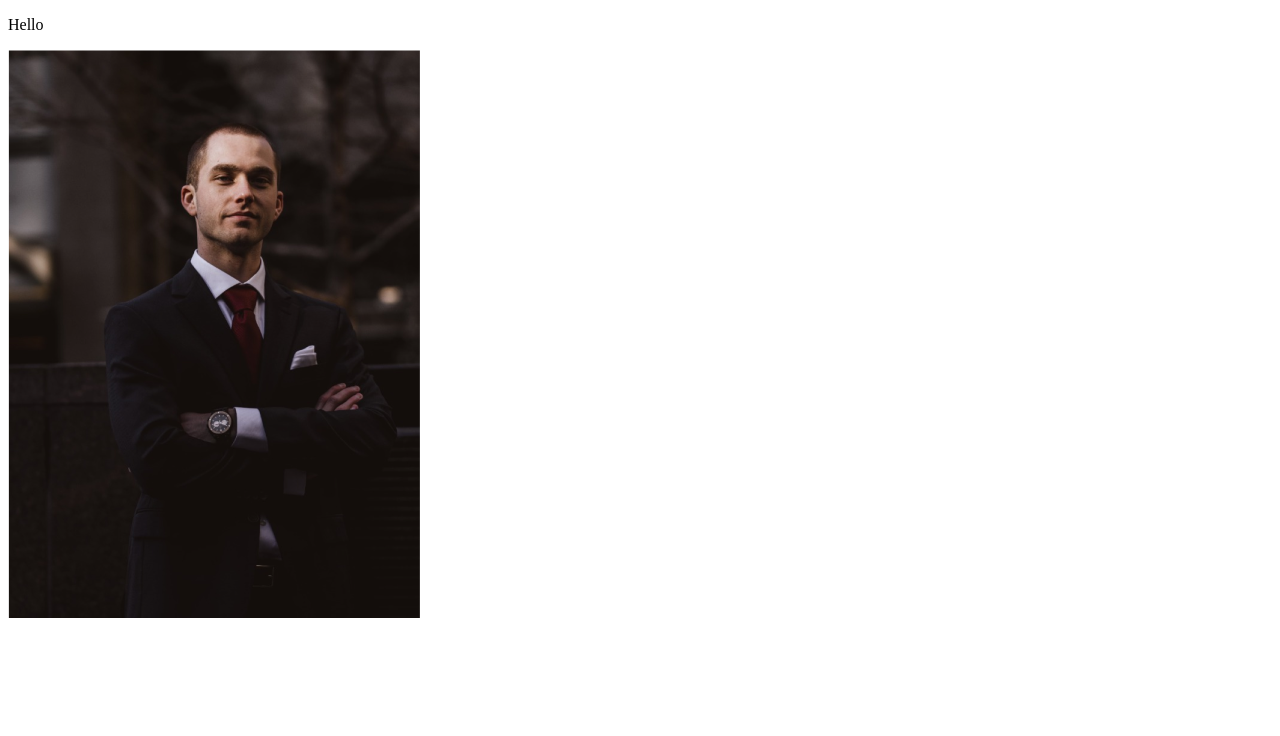
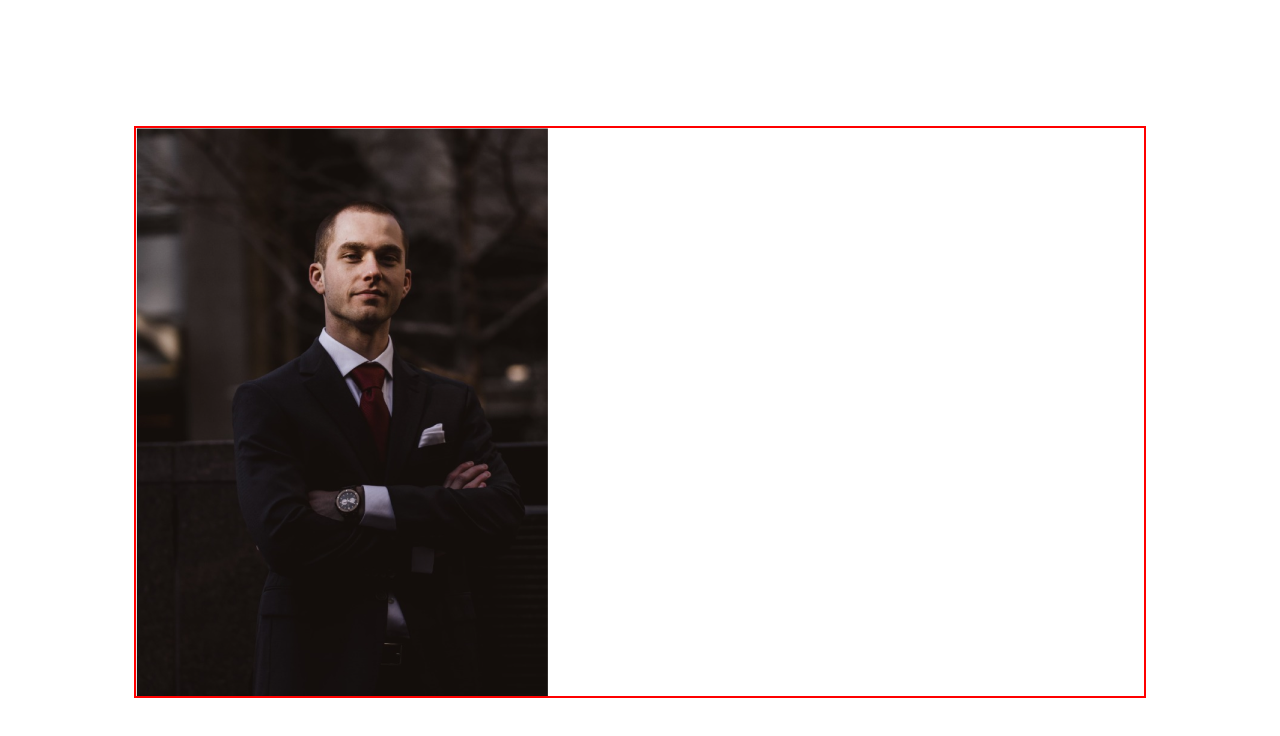
Before and after one commit to 1uckyswish/Instagram-post, a React (Vite) app: page / in a window 1280 px wide. Shown: the top 736 px of the page. Built offline with nearby package versions, Linux system fonts and the light colour scheme.

Commit message:
set up  components folder starter code

```diff
--- a/src/App.jsx
+++ b/src/App.jsx
@@ -1,12 +1,11 @@
 import React from 'react'
-import image1 from "../src/assets/Suit.png";
+import Post from './Components/Post';
 
 function App() {
   return (
-    <div>
-      <p>Hello</p>
-      <img src={image1} />
-    </div>
+    <>
+     <Post/>
+    </>
   )
 }
 
--- /dev/null
+++ b/src/Components/Post.css
@@ -0,0 +1,5 @@
+.post-container{
+    border: 2px solid red;
+    display: flex;
+    margin: 10%;
+}
--- /dev/null
+++ b/src/Components/Post.jsx
@@ -0,0 +1,13 @@
+import React from 'react'
+import "./Post.css"
+import SuitMan from "../../src/assets/Suit.png"
+
+function Post() {
+  return (
+    <div className='post-container'>
+      <img src={SuitMan} />
+    </div>
+  )
+}
+
+export default Post
```
